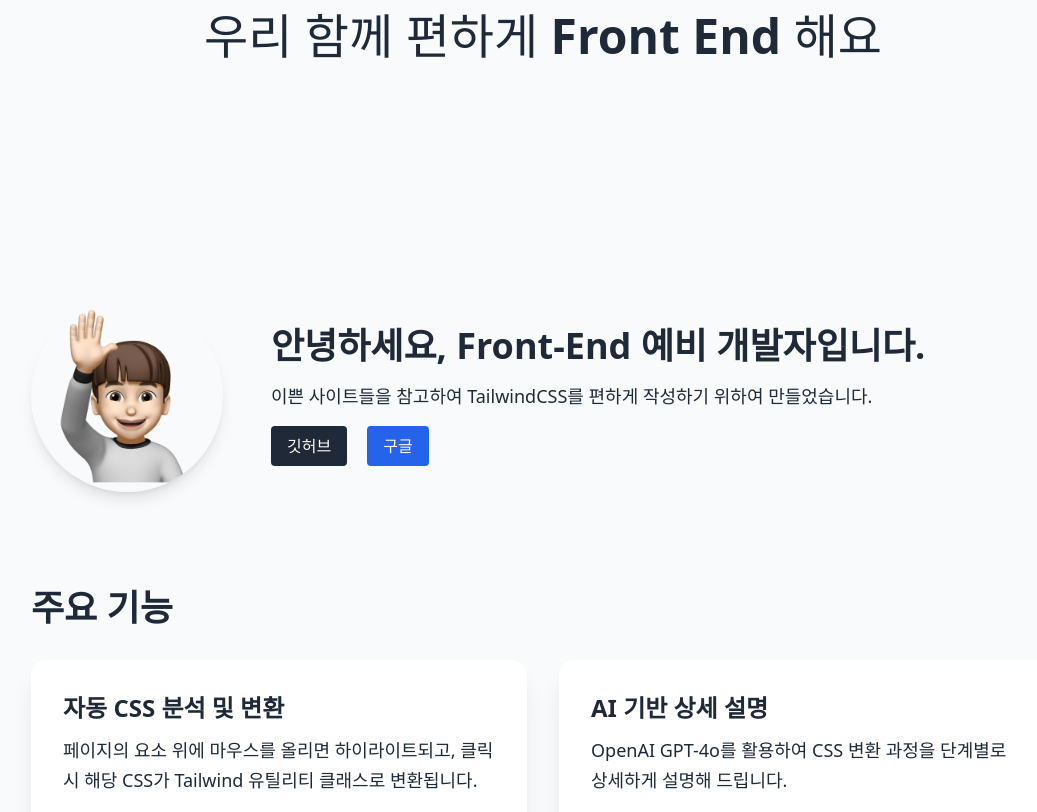
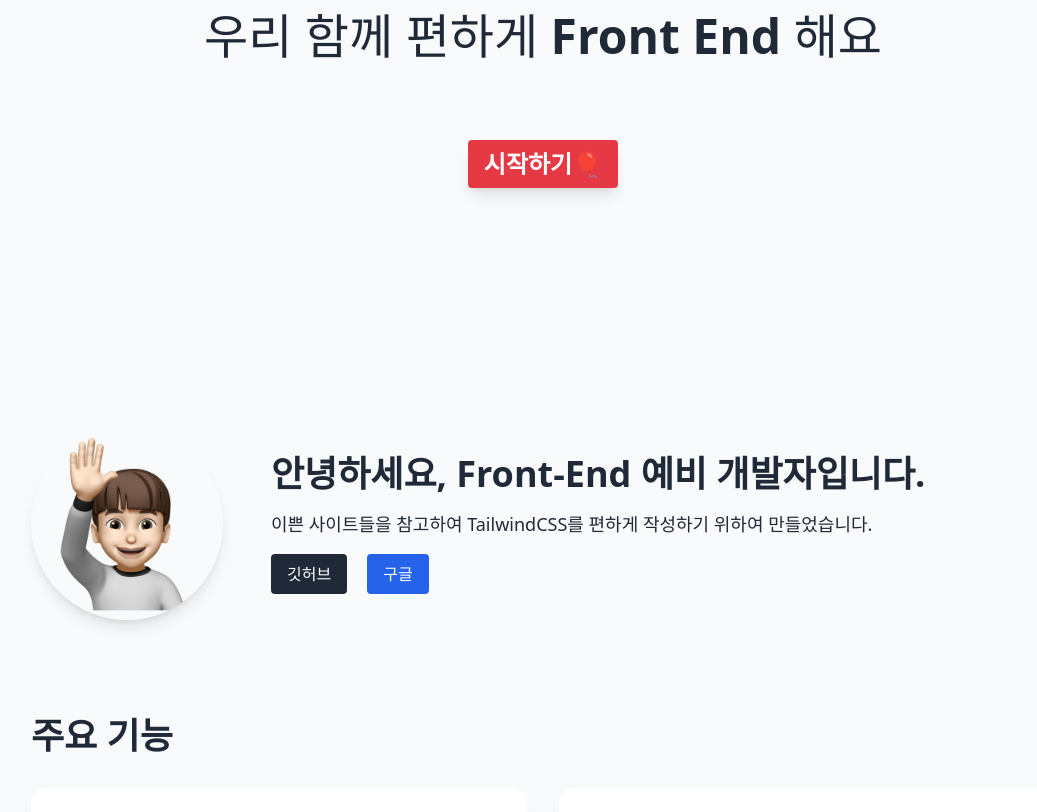
Before and after one commit to kmw9904/TailwindCSS-Inspector, a plain HTML site: page public/index.html in a window 1280 px wide. Shown: the part 3846-4658 px from the top of the page, without its empty margins (97-1134 px from the left). Drawn offline with nearby package versions, Linux system fonts and the light colour scheme.

Commit message:
확장프로그램 출시 완료

```diff
--- a/public/index.html
+++ b/public/index.html
@@ -102,12 +102,17 @@
             </video>
           </div>
           <div class="text-center">
-            <p class="fade-in text-5xl mb-60">
+            <p class="fade-in text-5xl mb-20">
               <span data-ko="우리 함께 편하게" data-en="Let's work on">우리 함께 편하게</span>
               <span class="font-bold" data-ko="Front End" data-en="Front End">Front End</span>
               <span data-ko="해요" data-en="together">해요</span>
             </p>
           </div>
+        </div>
+        <div class="mb-60 flex items-center justify-center">
+          <a href="https://chromewebstore.google.com/detail/tailwind-css-inspector/mgmfijpcneljhcfbpkhaekgpaejgblkl?pli=1" class="text-2xl font-bold text-white bg-[#E63946] shadow-lg hover:bg-[#D62839] hover:shadow-xl px-4 py-2 rounded transition duration-300">
+            <span data-ko="시작하기🎈" data-en="Start🎈">시작하기🎈</span>
+          </a>
         </div>
       </section>
 
```
